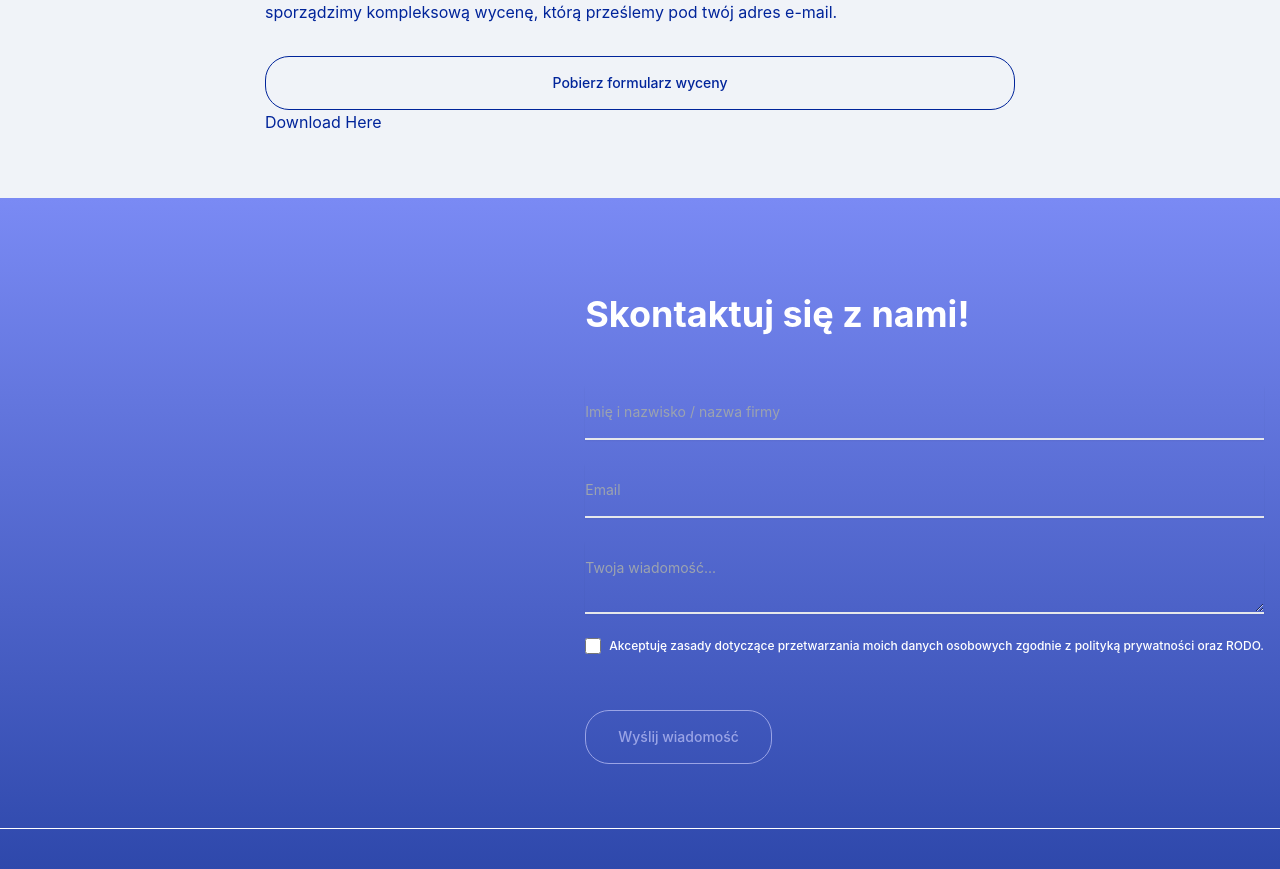
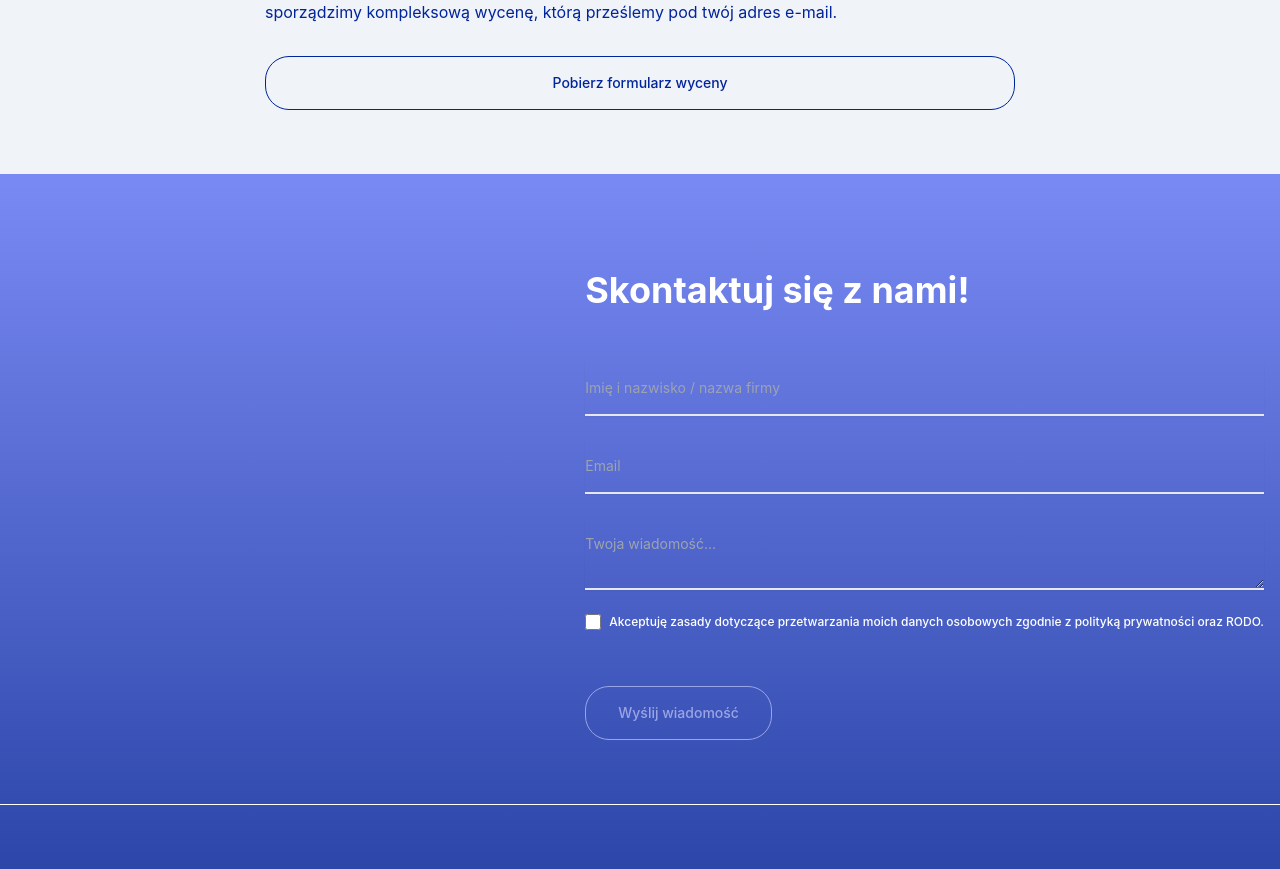
Before and after one commit to KacperBlotny/holdhand-website, a React (Vite) app: page /for-employers in a window 1280 px wide. Shown: the part 3368-4237 px from the top of the page. Built offline with nearby package versions, Linux system fonts and the light colour scheme.

Commit message:
download docx

```diff
--- a/src/components/DownloadButton.jsx
+++ b/src/components/DownloadButton.jsx
@@ -25,15 +25,13 @@ const DownloadButton = () => {
         Pobierz formularz wyceny
       </button> */}
       <a
-        href='https://we.tl/t-EYaS0J6S3Z'
+        // href='https://we.tl/t-EYaS0J6S3Z'
+        href={file}
+        download='FORMULARZ_WYCENY.pdf'
         target='_blank'
         className='rounded-3xl flex justify-center py-4 px-8 border border-main text-sm font-medium text-main hover:text-mainHover transition-all duration-300 mt-8'
       >
         Pobierz formularz wyceny
-      </a>
-      <a href={file} download='My_File.pdf'>
-        {' '}
-        Download Here{' '}
       </a>
     </>
   )
```
